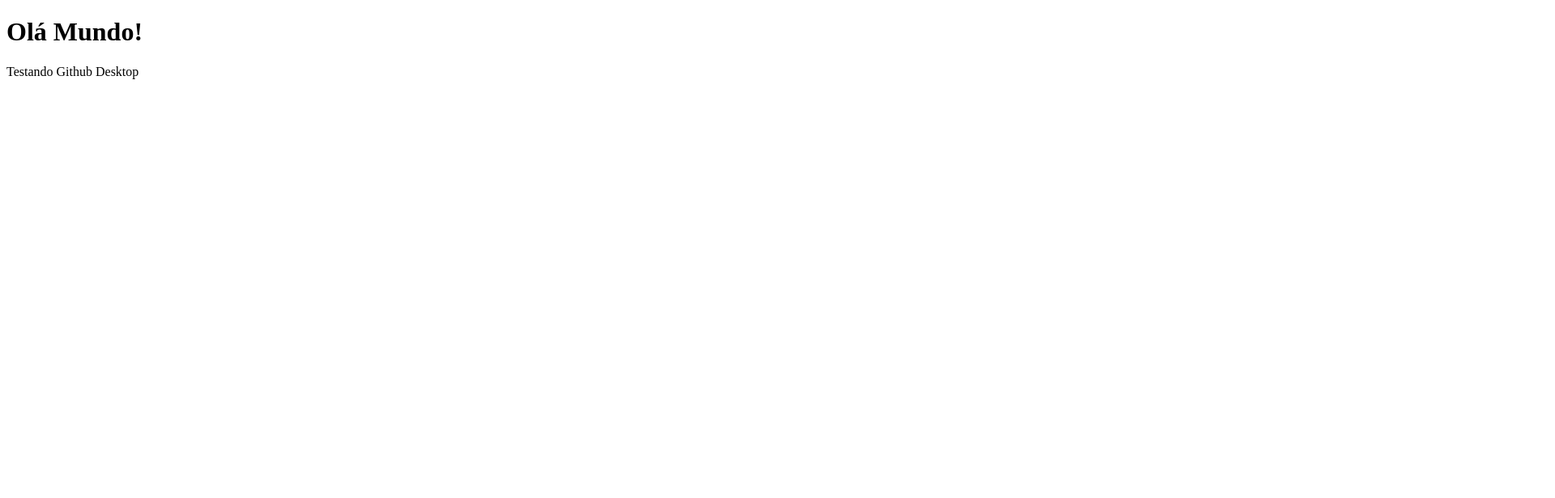
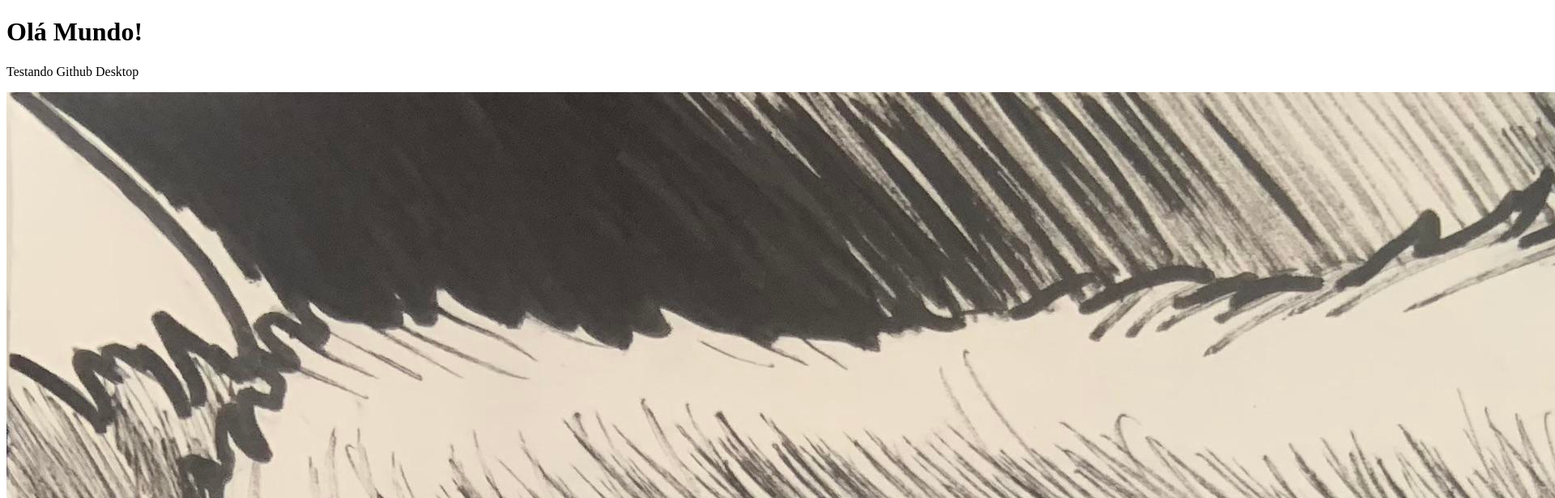
Before and after one commit to Drobenn/LTPW, a plain HTML site: page Aula/index.html in a window 1280 px wide. Shown: the top 616 px of the page at 81% size, 1920 px wide, since content can reach past the window. Drawn offline with Linux system fonts and the light colour scheme.

Commit message:
aula
mudança

```diff
--- a/Aula/index.html
+++ b/Aula/index.html
@@ -9,5 +9,6 @@
 <body>
     <h1> Olá Mundo!</h1>
     <p> Testando Github Desktop</p>
+    <img src="arbi3avekrf61.jpg" alt="">
 </body>
 </html>
```
Also changed, not shown: Aula/arbi3avekrf61.jpg (added).
